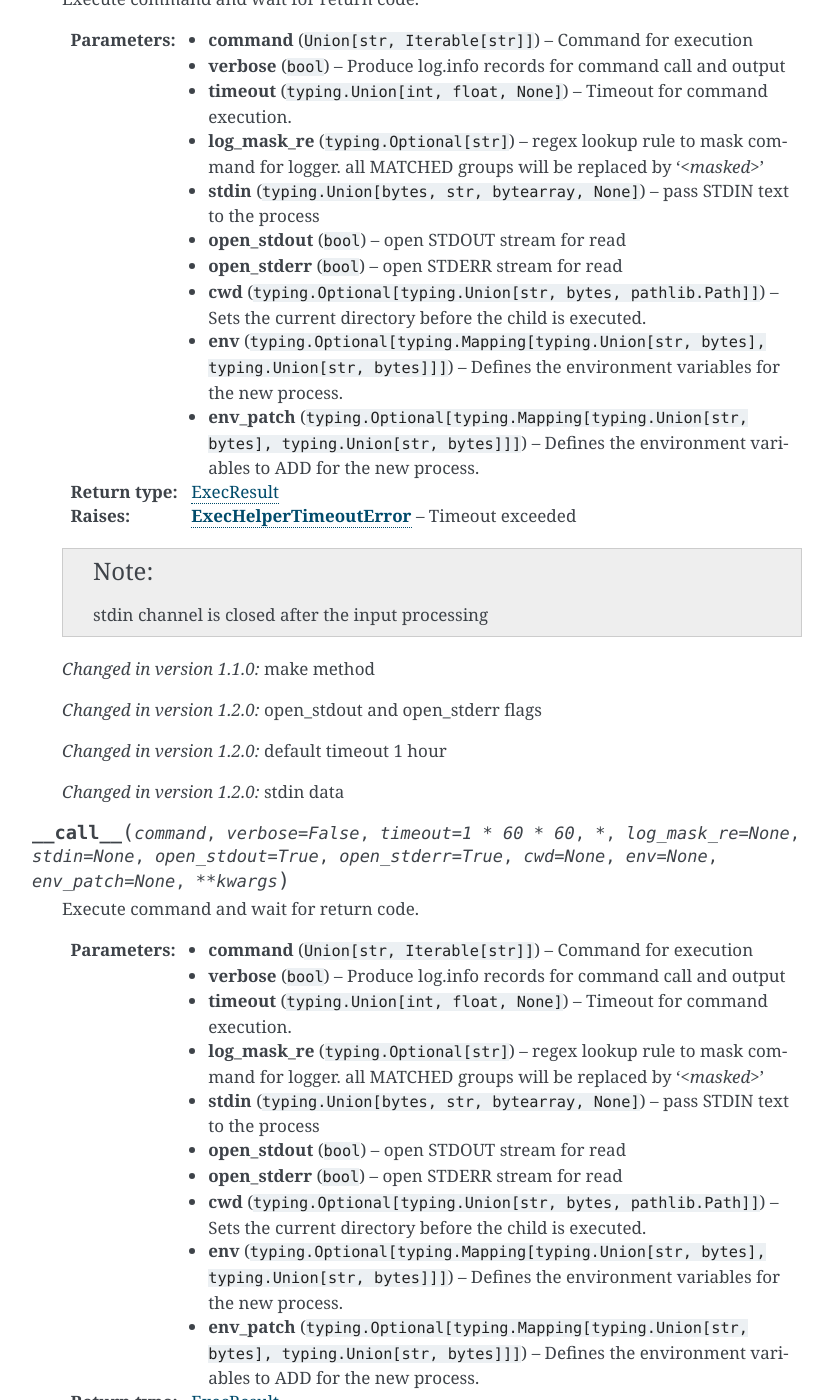
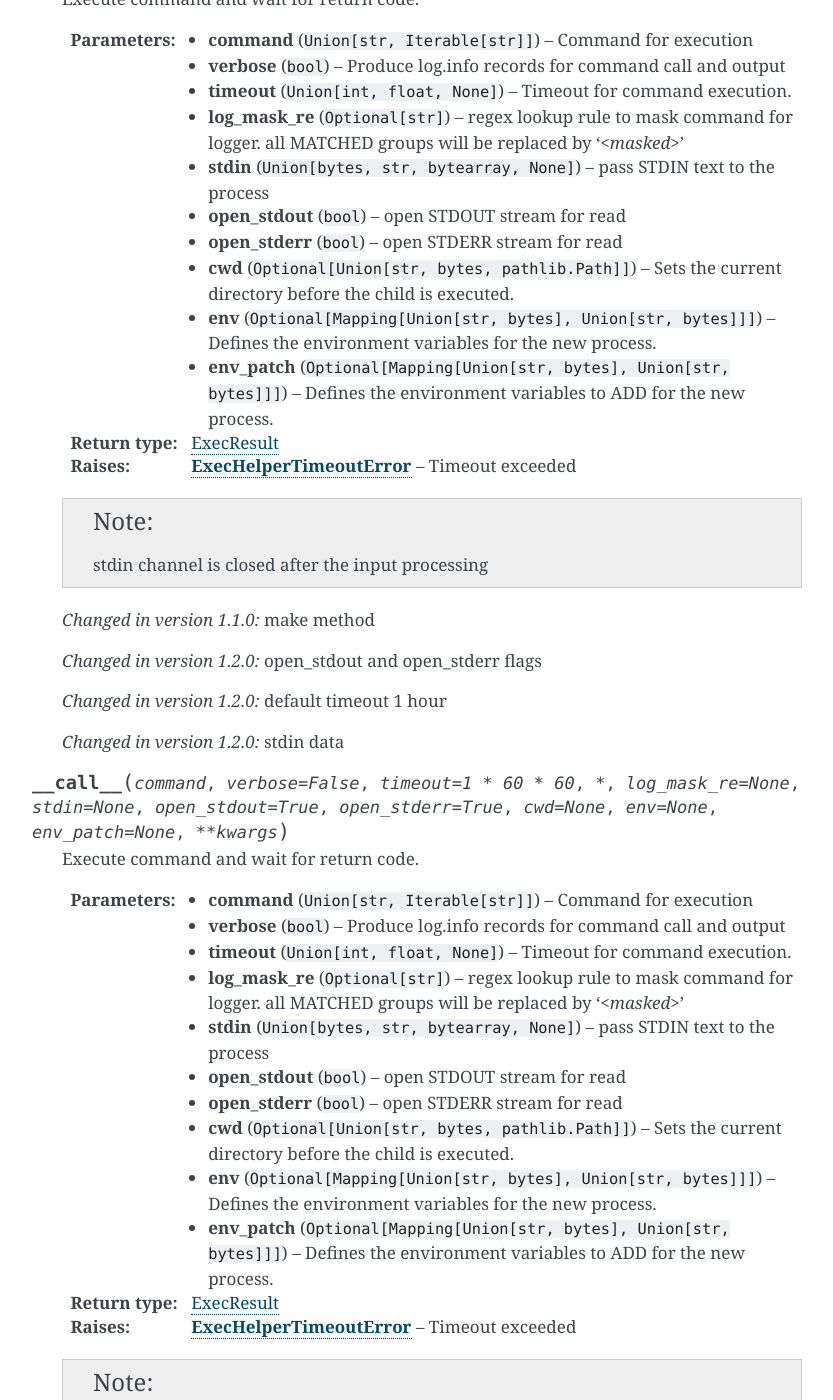
Before and after one commit to python-useful-helpers/exec-helpers, a Sphinx documentation site: the page built from doc/source/Subprocess.rst, in a window 1280 px wide and 1400 px high, scrolled down 1325 px. Shown: the whole window, without its empty margins (248-1081 px from the left). Built offline with Sphinx 7.4.7, drawn with Linux system fonts in a browser that asks for light colours; some of the changed text lies outside the part shown.

Commit message:
Simplify docs readability

```diff
--- a/doc/source/Subprocess.rst
+++ b/doc/source/Subprocess.rst
@@ -13,7 +13,7 @@ API: Subprocess
         ExecHelper global API.
 
         :param log_mask_re: regex lookup rule to mask command for logger. all MATCHED groups will be replaced by '<*masked*>'
-        :type log_mask_re: typing.Optional[str]
+        :type log_mask_re: Optional[str]
 
         .. versionchanged:: 1.2.0 log_mask_re regex rule for masking cmd
         .. versionchanged:: 3.1.0 Not singleton anymore. Only lock is shared between all instances.
@@ -23,7 +23,7 @@ API: Subprocess
 
     .. py:attribute:: log_mask_re
 
-        ``typing.Optional[str]``
+        ``Optional[str]``
 
         regex lookup rule to mask command for logger. all MATCHED groups will be replaced by '<*masked*>'
 
@@ -48,9 +48,9 @@ API: Subprocess
         Context manager for changing chroot rules.
 
         :param path: chroot path or none for working without chroot.
-        :type path: typing.Optional[typing.Union[str, pathlib.Path]]
+        :type path: Optional[Union[str, pathlib.Path]]
         :return: context manager with selected chroot state inside
-        :rtype: typing.ContextManager
+        :rtype: ContextManager
 
         .. Note:: Enter and exit main context manager is produced as well.
         .. versionadded:: 4.1.0
@@ -64,22 +64,22 @@ API: Subprocess
         :param verbose: Produce log.info records for command call and output
         :type verbose: ``bool``
         :param timeout: Timeout for command execution.
-        :type timeout: ``typing.Union[int, float, None]``
+        :type timeout: ``Union[int, float, None]``
         :param log_mask_re: regex lookup rule to mask command for logger.
                             all MATCHED groups will be replaced by '<*masked*>'
-        :type log_mask_re: ``typing.Optional[str]``
+        :type log_mask_re: ``Optional[str]``
         :param stdin: pass STDIN text to the process
-        :type stdin: ``typing.Union[bytes, str, bytearray, None]``
+        :type stdin: ``Union[bytes, str, bytearray, None]``
         :param open_stdout: open STDOUT stream for read
         :type open_stdout: ``bool``
         :param open_stderr: open STDERR stream for read
         :type open_stderr: ``bool``
         :param cwd: Sets the current directory before the child is executed.
-        :type cwd: ``typing.Optional[typing.Union[str, bytes, pathlib.Path]]``
+        :type cwd: ``Optional[Union[str, bytes, pathlib.Path]]``
         :param env: Defines the environment variables for the new process.
-        :type env: ``typing.Optional[typing.Mapping[typing.Union[str, bytes], typing.Union[str, bytes]]]``
+        :type env: ``Optional[Mapping[Union[str, bytes], Union[str, bytes]]]``
         :param env_patch: Defines the environment variables to ADD for the new process.
-        :type env_patch: ``typing.Optional[typing.Mapping[typing.Union[str, bytes], typing.Union[str, bytes]]]``
+        :type env_patch: ``Optional[Mapping[Union[str, bytes], Union[str, bytes]]]``
         :rtype: ExecResult
         :raises ExecHelperTimeoutError: Timeout exceeded
 
@@ -98,22 +98,22 @@ API: Subprocess
         :param verbose: Produce log.info records for command call and output
         :type verbose: ``bool``
         :param timeout: Timeout for command execution.
-        :type timeout: ``typing.Union[int, float, None]``
+        :type timeout: ``Union[int, float, None]``
         :param log_mask_re: regex lookup rule to mask command for logger.
                             all MATCHED groups will be replaced by '<*masked*>'
-        :type log_mask_re: ``typing.Optional[str]``
+        :type log_mask_re: ``Optional[str]``
         :param stdin: pass STDIN text to the process
-        :type stdin: ``typing.Union[bytes, str, bytearray, None]``
+        :type stdin: ``Union[bytes, str, bytearray, None]``
         :param open_stdout: open STDOUT stream for read
         :type open_stdout: ``bool``
         :param open_stderr: open STDERR stream for read
         :type open_stderr: ``bool``
         :param cwd: Sets the current directory before the child is executed.
-        :type cwd: ``typing.Optional[typing.Union[str, bytes, pathlib.Path]]``
+        :type cwd: ``Optional[Union[str, bytes, pathlib.Path]]``
         :param env: Defines the environment variables for the new process.
-        :type env: ``typing.Optional[typing.Mapping[typing.Union[str, bytes], typing.Union[str, bytes]]]``
+        :type env: ``Optional[Mapping[Union[str, bytes], Union[str, bytes]]]``
         :param env_patch: Defines the environment variables to ADD for the new process.
-        :type env_patch: ``typing.Optional[typing.Mapping[typing.Union[str, bytes], typing.Union[str, bytes]]]``
+        :type env_patch: ``Optional[Mapping[Union[str, bytes], Union[str, bytes]]]``
         :rtype: ExecResult
         :raises ExecHelperTimeoutError: Timeout exceeded
 
@@ -129,30 +129,30 @@ API: Subprocess
         :param verbose: Produce log.info records for command call and output
         :type verbose: ``bool``
         :param timeout: Timeout for command execution.
-        :type timeout: ``typing.Union[int, float, None]``
+        :type timeout: ``Union[int, float, None]``
         :param error_info: Text for error details, if fail happens
-        :type error_info: ``typing.Optional[str]``
+        :type error_info: ``Optional[str]``
         :param expected: expected return codes (0 by default)
-        :type expected: typing.Iterable[typing.Union[int, ExitCodes]]
+        :type expected: Iterable[Union[int, ExitCodes]]
         :param raise_on_err: Raise exception on unexpected return code
         :type raise_on_err: ``bool``
         :param log_mask_re: regex lookup rule to mask command for logger.
                             all MATCHED groups will be replaced by '<*masked*>'
-        :type log_mask_re: ``typing.Optional[str]``
+        :type log_mask_re: ``Optional[str]``
         :param stdin: pass STDIN text to the process
-        :type stdin: ``typing.Union[bytes, str, bytearray, None]``
+        :type stdin: ``Union[bytes, str, bytearray, None]``
         :param open_stdout: open STDOUT stream for read
         :type open_stdout: ``bool``
         :param open_stderr: open STDERR stream for read
         :type open_stderr: ``bool``
         :param cwd: Sets the current directory before the child is executed.
-        :type cwd: ``typing.Optional[typing.Union[str, bytes, pathlib.Path]]``
+        :type cwd: ``Optional[Union[str, bytes, pathlib.Path]]``
         :param env: Defines the environment variables for the new process.
-        :type env: ``typing.Optional[typing.Mapping[typing.Union[str, bytes], typing.Union[str, bytes]]]``
+        :type env: ``Optional[Mapping[Union[str, bytes], Union[str, bytes]]]``
         :param env_patch: Defines the environment variables to ADD for the new process.
-        :type env_patch: ``typing.Optional[typing.Mapping[typing.Union[str, bytes], typing.Union[str, bytes]]]``
+        :type env_patch: ``Optional[Mapping[Union[str, bytes], Union[str, bytes]]]``
         :param exception_class: Exception class for errors. Subclass of CalledProcessError is mandatory.
-        :type exception_class: typing.Type[CalledProcessError]
+        :type exception_class: Type[CalledProcessError]
         :rtype: ExecResult
         :raises ExecHelperTimeoutError: Timeout exceeded
         :raises CalledProcessError: Unexpected exit code
@@ -171,30 +171,30 @@ API: Subprocess
         :param verbose: Produce log.info records for command call and output
         :type verbose: ``bool``
         :param timeout: Timeout for command execution.
-        :type timeout: ``typing.Union[int, float, None]``
+        :type timeout: ``Union[int, float, None]``
         :param error_info: Text for error details, if fail happens
-        :type error_info: ``typing.Optional[str]``
+        :type error_info: ``Optional[str]``
         :param raise_on_err: Raise exception on unexpected return code
         :type raise_on_err: ``bool``
         :param expected: expected return codes (0 by default)
-        :type expected: typing.Iterable[typing.Union[int, ExitCodes]]
+        :type expected: Iterable[Union[int, ExitCodes]]
         :param log_mask_re: regex lookup rule to mask command for logger.
                             all MATCHED groups will be replaced by '<*masked*>'
-        :type log_mask_re: ``typing.Optional[str]``
+        :type log_mask_re: ``Optional[str]``
         :param stdin: pass STDIN text to the process
-        :type stdin: ``typing.Union[bytes, str, bytearray, None]``
+        :type stdin: ``Union[bytes, str, bytearray, None]``
         :param open_stdout: open STDOUT stream for read
         :type open_stdout: ``bool``
         :param open_stderr: open STDERR stream for read
         :type open_stderr: ``bool``
         :param cwd: Sets the current directory before the child is executed.
-        :type cwd: ``typing.Optional[typing.Union[str, bytes, pathlib.Path]]``
+        :type cwd: ``Optional[Union[str, bytes, pathlib.Path]]``
         :param env: Defines the environment variables for the new process.
-        :type env: ``typing.Optional[typing.Mapping[typing.Union[str, bytes], typing.Union[str, bytes]]]``
+        :type env: ``Optional[Mapping[Union[str, bytes], Union[str, bytes]]]``
         :param env_patch: Defines the environment variables to ADD for the new process.
-        :type env_patch: ``typing.Optional[typing.Mapping[typing.Union[str, bytes], typing.Union[str, bytes]]]``
+        :type env_patch: ``Optional[Mapping[Union[str, bytes], Union[str, bytes]]]``
         :param exception_class: Exception class for errors. Subclass of CalledProcessError is mandatory.
-        :type exception_class: typing.Type[CalledProcessError]
+        :type exception_class: Type[CalledProcessError]
         :rtype: ExecResult
         :raises ExecHelperTimeoutError: Timeout exceeded
         :raises CalledProcessError: Unexpected exit code or stderr presents
@@ -215,15 +215,15 @@ API: Subprocess
 
     .. py:attribute:: stdin
 
-        ``typing.Optional[typing.IO[bytes]]``
+        ``Optional[IO[bytes]]``
 
     .. py:attribute:: stderr
 
-        ``typing.Optional[typing.IO[bytes]]``
+        ``Optional[IO[bytes]]``
 
     .. py:attribute:: stdout
 
-        ``typing.Optional[typing.IO[bytes]]``
+        ``Optional[IO[bytes]]``
 
     .. py:attribute:: started
 
```
Also changed, not shown: doc/source/ExecResult.rst (+21 -21 lines), doc/source/exceptions.rst (+20 -20 lines).
